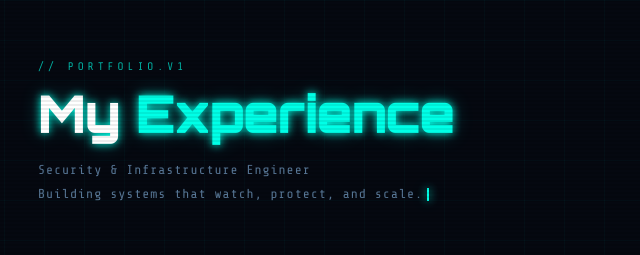
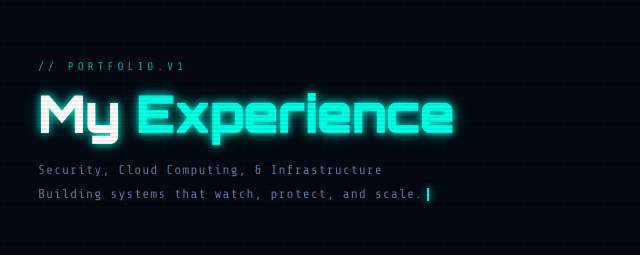
Before and after one commit to MJeat/Technical-Portfolio, a plain HTML site: page index.html in a window 1280 px wide. Shown: the top 255 px of the page, 196-836 px from the left. Drawn offline with nearby package versions, Linux system fonts and the light colour scheme.

Commit message:
Update index.html

```diff
--- a/index.html
+++ b/index.html
@@ -208,7 +208,7 @@
     <p class="header-tag">// portfolio.v1</p>
     <h1>My <span>Experience</span></h1>
     <p class="subtitle">
-      Security &amp; Infrastructure Engineer<br/>
+      Security, Cloud Computing, &amp; Infrastructure <br/>
       Building systems that watch, protect, and scale.<span class="cursor-blink"></span>
     </p>
   </header>
```
